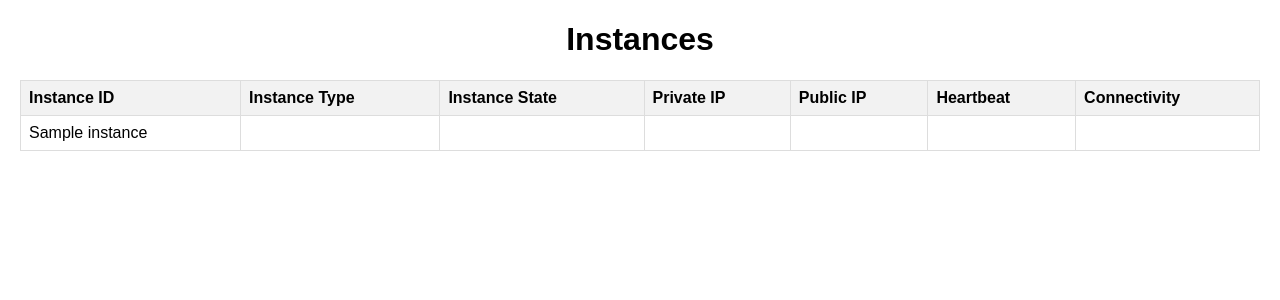
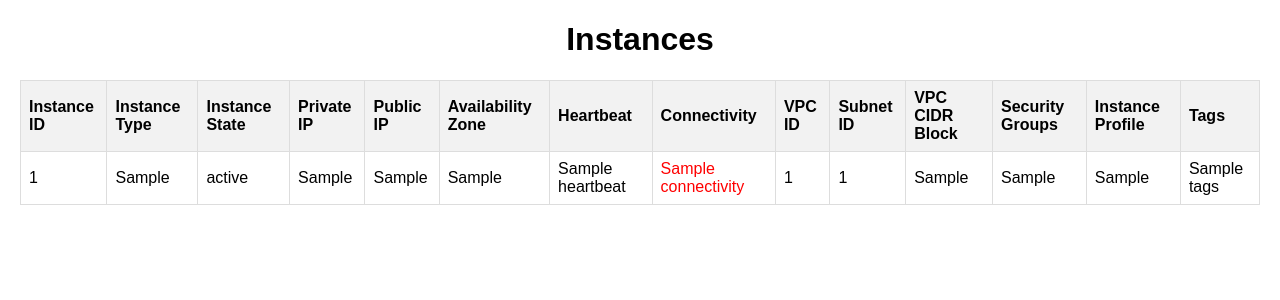
Before and after one commit to PARANOID-09/manage-ec2, a Flask app: template templates/index.html in a window 1280 px wide. Shown: the top 300 px of the page. Run offline with Flask 3, Linux system fonts and the light colour scheme; the template is opened without the code that fills it: most values are stand-ins (such as "Sample title", 1, 10 or a date in 2020).

Commit message:
updated index.html

```diff
--- a/templates/index.html
+++ b/templates/index.html
@@ -27,6 +27,12 @@
         tr:hover {
             background-color: #f2f2f2;
         }
+        .success {
+            color: green;
+        }
+        .error {
+            color: red;
+        }
     </style>
 </head>
 <body>
@@ -41,18 +47,33 @@
             <th>Instance State</th>
             <th>Private IP</th>
             <th>Public IP</th>
+            <th>Availability Zone</th>
             <th>Heartbeat</th>
             <th>Connectivity</th>
+            <th>VPC ID</th>
+            <th>Subnet ID</th>
+            <th>VPC CIDR Block</th>
+            <th>Security Groups</th>
+            <th>Instance Profile</th>
+            <th>Tags</th>
         </tr>
         {% for instance in instances %}
             <tr>
-                <td>{{ instance.split(',')[0] }}</td>
-                <td>{{ instance.split(',')[1] }}</td>
-                <td>{{ instance.split(',')[2] }}</td>
-                <td>{{ instance.split(',')[3] }}</td>
-                <td>{{ instance.split(',')[4] }}</td>
-                <td>{{ instance.split(',')[5] }}</td>
-                <td>{{ instance.split(',')[6] }}</td>
+                <td>{{ instance['InstanceId'] }}</td>
+                <td>{{ instance['InstanceType'] }}</td>
+                <td>{{ instance['InstanceState'] }}</td>
+                <td>{{ instance['PrivateIp'] }}</td>
+                <td>{{ instance['PublicIp'] }}</td>
+                <td>{{ instance['AvailabilityZone'] }}</td>
+                <td>{{ instance['Heartbeat'] }}</td>
+                <td class="{% if instance['Connectivity'] == 'success' %}success{% else %}error{% endif %}">{{ instance['Connectivity'] }}</td>
+                <td>{{ instance['VpcId'] }}</td>
+                <td>{{ instance['SubnetId'] }}</td>
+                <td>{{ instance['Vpc_cidr'] }}</td>
+                <td>{{ instance['SecurityGroups'] }}</td>
+                <td>{{ instance['InstanceProfile'] }}</td>
+                <td>{{ instance['Tags'] }}</td>
+
             </tr>
         {% endfor %}
     </table>
```
